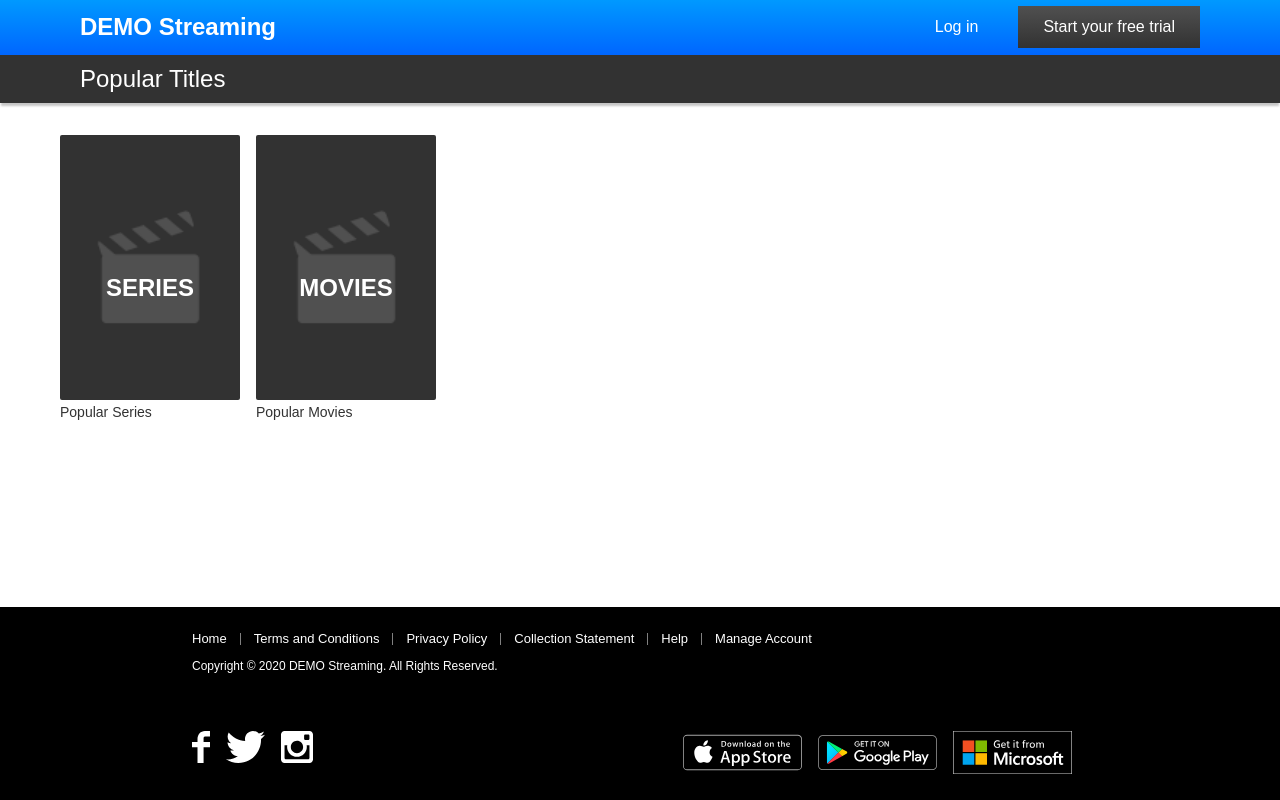
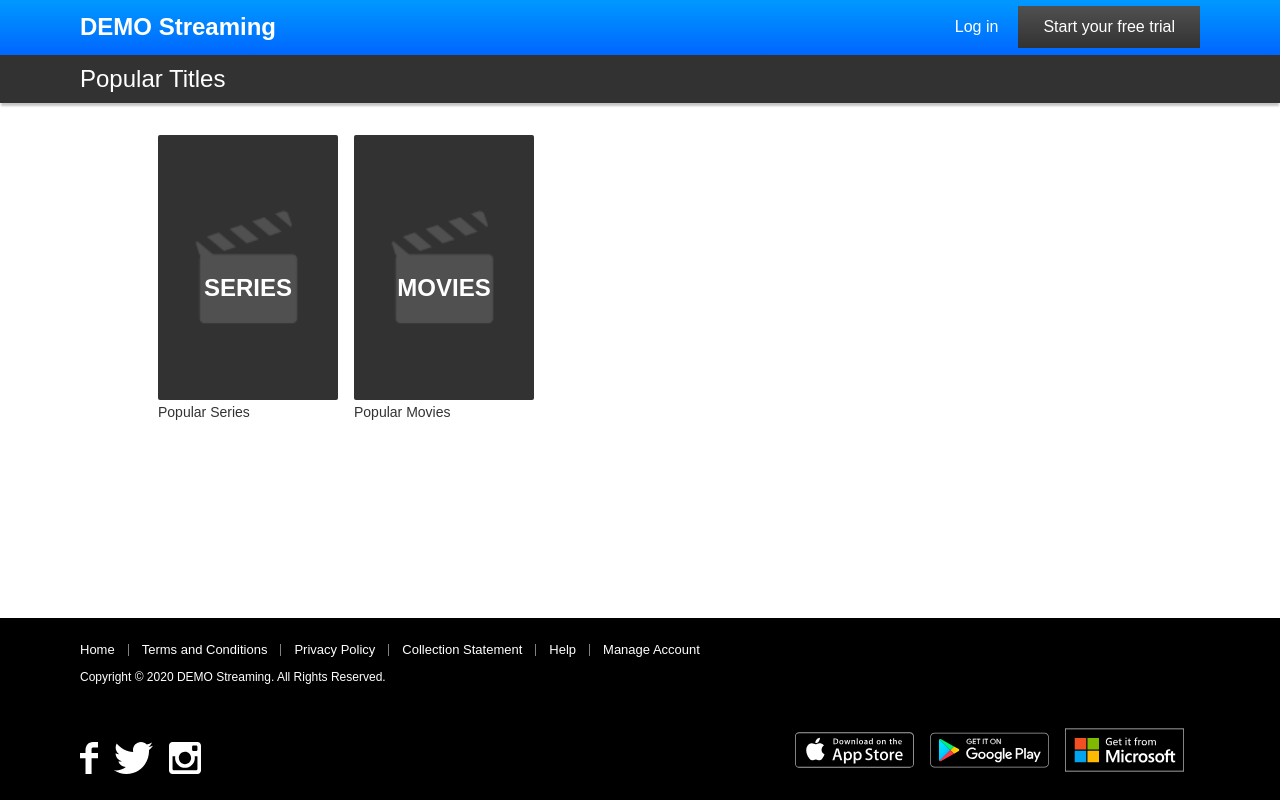
Before and after one commit to subhanahmed047/demo-streaming, a React (Vite) app: page / in a window 1280 px wide. Built offline with nearby package versions, Linux system fonts and the light colour scheme.

Commit message:
fix footer and header links issues

```diff
--- a/client/components/content/Content.js
+++ b/client/components/content/Content.js
@@ -2,7 +2,7 @@ import styled from 'styled-components';
 
 const Content = styled.section`
   flex: 1;
-  padding: 2em 3.5em;
+  padding: 2em 5em;
 `;
 
 export default Content;
--- a/client/components/footer/Footer.jsx
+++ b/client/components/footer/Footer.jsx
@@ -10,7 +10,7 @@ const FooterWrapper = styled.footer`
   flex-direction: column;
   background: black;
   flex-wrap: wrap;
-  padding: 2% 15%;
+  padding: 2% 5em;
 `;
 
 const CopyrightText = styled.p`
@@ -19,7 +19,7 @@ const CopyrightText = styled.p`
   color: white;
   padding-top: 1em;
 
-  @media ${devices.maxWidth.TABLET} {
+  @media ${devices.maxWidth.TABLET_L} {
     text-align: center;
     font-size: 10px;
     padding-top: 2em;
@@ -32,7 +32,7 @@ const IconsContainer = styled.div`
   flex-wrap: wrap;
   padding-top: 1.5em;
 
-  @media ${devices.maxWidth.TABLET} {
+  @media ${devices.maxWidth.TABLET_L} {
     justify-content: center;
   }
 `;
@@ -40,7 +40,7 @@ const IconsContainer = styled.div`
 const FooterContent = styled.div`
   display: flex;
   flex-direction: column;
-  @media ${devices.maxWidth.TABLET} {
+  @media ${devices.maxWidth.TABLET_L} {
     flex-direction: column-reverse;
   }
 `;
--- a/client/components/footer/FooterNav.jsx
+++ b/client/components/footer/FooterNav.jsx
@@ -22,7 +22,7 @@ const Nav = styled.nav`
     }
   }
 
-  @media ${devices.maxWidth.TABLET} {
+  @media ${devices.maxWidth.TABLET_L} {
     display: flex;
     flex-wrap: wrap;
     text-align: center;
--- a/client/components/footer/StoreIcons.js
+++ b/client/components/footer/StoreIcons.js
@@ -10,18 +10,15 @@ const Container = styled.ul`
   display: flex;
   justify-content: flex-end;
   list-style: none;
+  flex-wrap: wrap;
   cursor: pointer;
 
   @media ${devices.maxWidth.TABLET} {
     justify-content: center;
-
-    img {
-      width: 40%;
-    }
   }
 
   img {
-    margin-top: 2em;
+    margin-top: 1em;
     padding-right: 1em;
     width: 135px;
     height: auto;
--- a/client/components/header/Wrapper.jsx
+++ b/client/components/header/Wrapper.jsx
@@ -1,5 +1,4 @@
 import styled from 'styled-components';
-import devices from '../../constants/devices';
 import Bar from '../shared/Bar';
 
 const Wrapper = styled(Bar)`
--- a/client/components/shared/Link.js
+++ b/client/components/shared/Link.js
@@ -2,7 +2,6 @@ import styled from 'styled-components';
 import devices from '../../constants/devices';
 
 const Link = styled.a`
-  padding: 0px 20px;
   transition: all 0.3s ease 0s;
   cursor: pointer;
 
@@ -10,10 +9,10 @@ const Link = styled.a`
     mobileOnly &&
     `
       display: none;
-      @media ${devices.maxWidth.TABLET} {
+      @media ${devices.maxWidth.TABLET_S} {
         display: initial;
       }
-      @media ${devices.minWidth.TABLET} {
+      @media ${devices.minWidth.TABLET_S} {
         display: none;
       }
   `}
@@ -22,10 +21,10 @@ const Link = styled.a`
     desktopOnly &&
     `
       display: visible;
-      @media ${devices.maxWidth.TABLET} {
+      @media ${devices.maxWidth.TABLET_S} {
         display: none;
       }
-      @media ${devices.minWidth.TABLET} {
+      @media ${devices.minWidth.TABLET_S} {
         display: visible;
       }
   `}
--- a/client/constants/devices.js
+++ b/client/constants/devices.js
@@ -2,7 +2,9 @@ const breakpoints = {
   mobileS: '320px',
   mobileM: '375px',
   mobileL: '425px',
-  tablet: '767px',
+  tabletS: '520px',
+  tabletM: '767px',
+  tabletL: '800px',
   laptop: '1024px',
   laptopL: '1440px',
   desktop: '2560px',
@@ -12,7 +14,9 @@ const minWidthDevices = {
   MOBILE_S: `(min-width: ${breakpoints.mobileS})`,
   MOBILE_M: `(min-width: ${breakpoints.mobileM})`,
   MOBILE_L: `(min-width: ${breakpoints.mobileL})`,
-  TABLET: `(min-width: ${breakpoints.tablet})`,
+  TABLET_S: `(min-width: ${breakpoints.tabletS})`,
+  TABLET: `(min-width: ${breakpoints.tabletM})`,
+  TABLET_L: `(min-width: ${breakpoints.tabletL})`,
   LAPTOP: `(min-width: ${breakpoints.laptop})`,
   LAPTOP_L: `(min-width: ${breakpoints.laptopL})`,
   DESKTOP: `(min-width: ${breakpoints.desktop})`,
@@ -23,7 +27,9 @@ const maxWidthDevices = {
   MOBILE_S: `(max-width: ${breakpoints.mobileS})`,
   MOBILE_M: `(max-width: ${breakpoints.mobileM})`,
   MOBILE_L: `(max-width: ${breakpoints.mobileL})`,
-  TABLET: `(max-width: ${breakpoints.tablet})`,
+  TABLET_S: `(max-width: ${breakpoints.tabletS})`,
+  TABLET: `(max-width: ${breakpoints.tabletM})`,
+  TABLET_L: `(max-width: ${breakpoints.tabletL})`,
   LAPTOP: `(max-width: ${breakpoints.laptop})`,
   LAPTOP_L: `(max-width: ${breakpoints.laptopL})`,
   DESKTOP: `(max-width: ${breakpoints.desktop})`,
--- a/package.json
+++ b/package.json
@@ -23,7 +23,7 @@
     "prebuild": "rm -rf dist",
     "build-watch": "parcel watch ./client/index.html",
     "start-watch": "nodemon server/index.js",
-    "dev": "concurrently --kill-others \"yarn test\" \"yarn start-watch\" \"yarn build-watch\"",
+    "dev": "concurrently --kill-others \"yarn start-watch\" \"yarn build-watch\"",
     "build": "parcel build ./client/index.html --no-source-maps",
     "start": "yarn test && yarn build && node server/index.js"
   },
```
